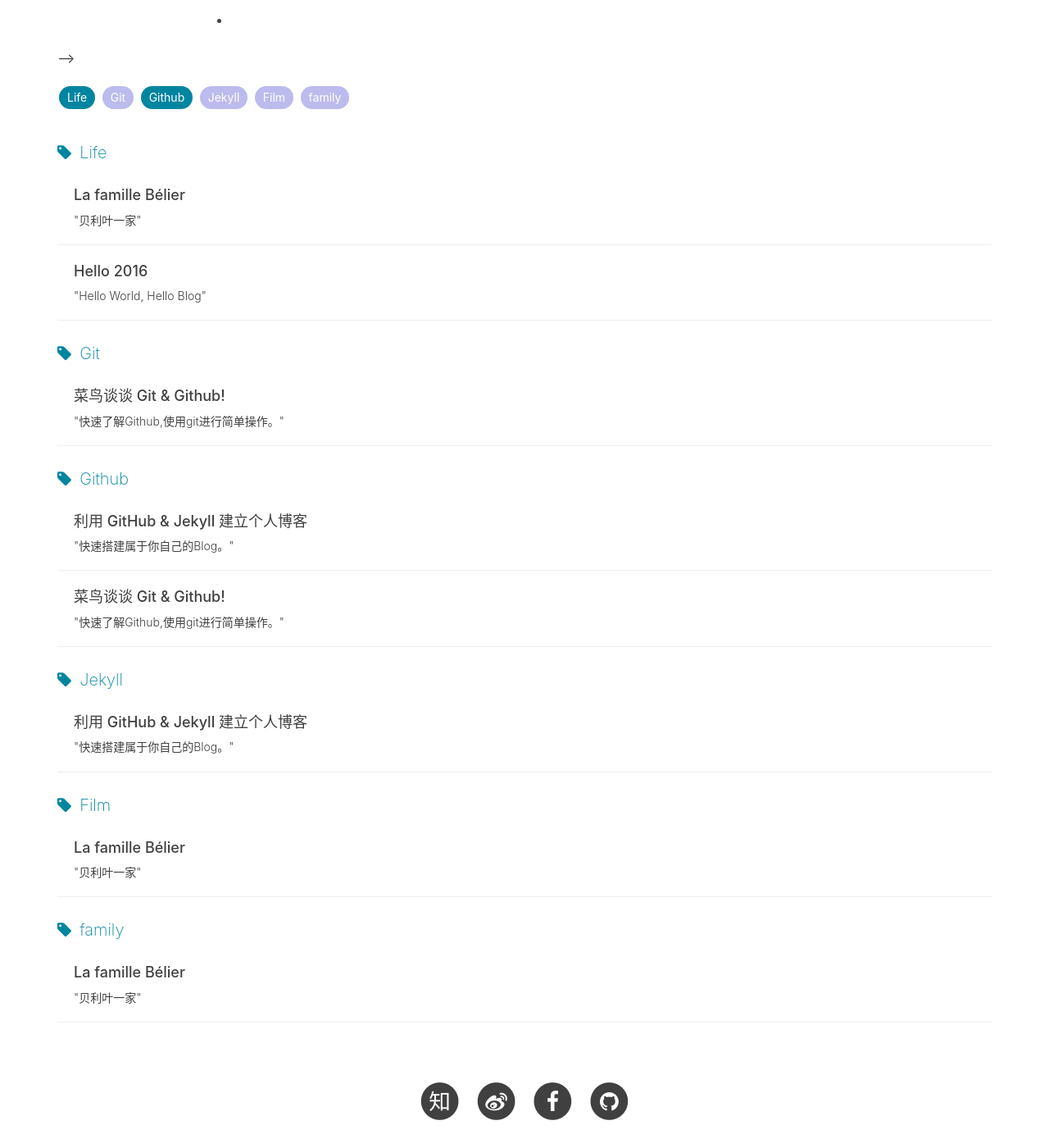
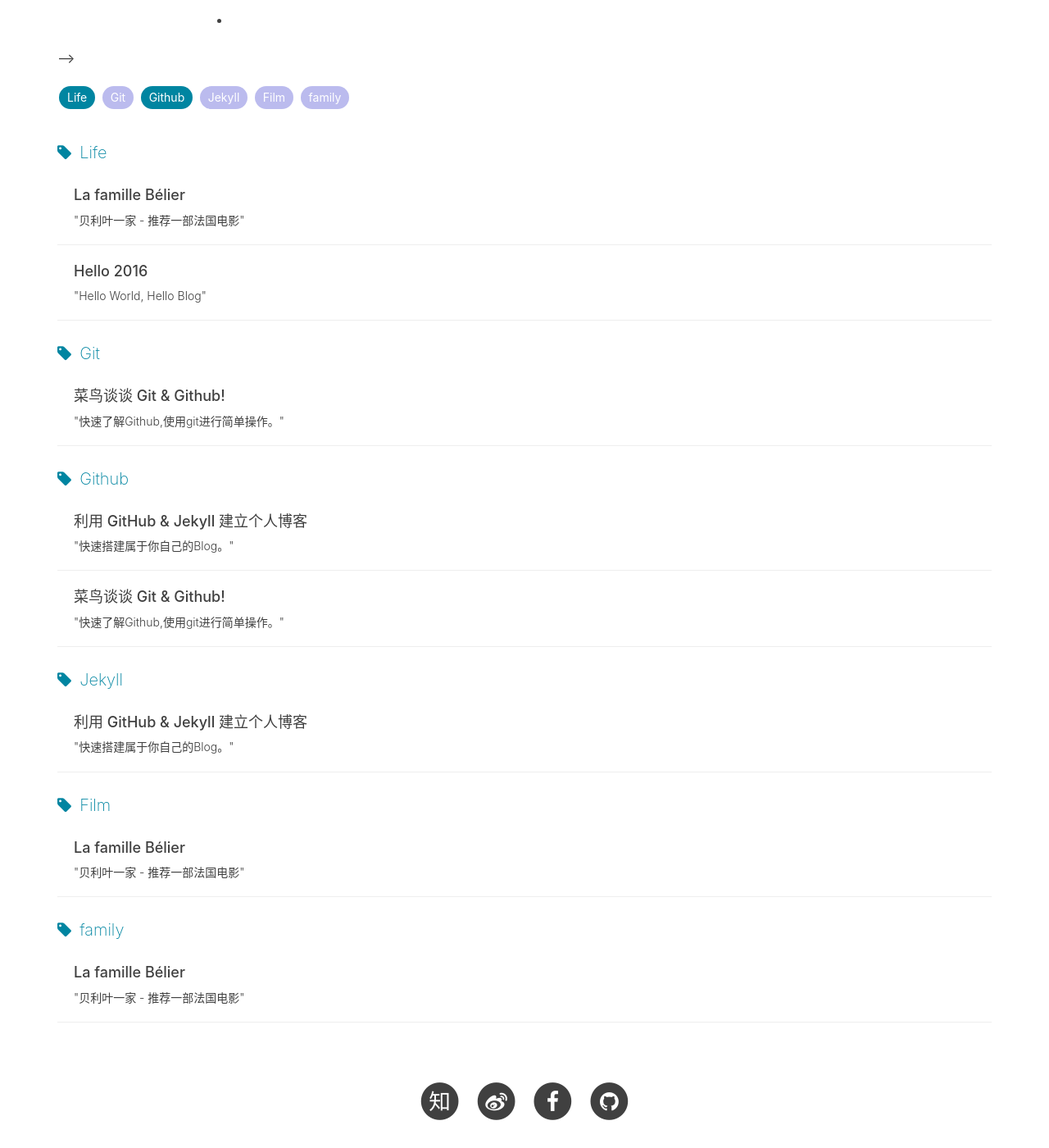
Before and after one commit to RyanYans/RyanYans.github.io, a Jekyll site: the page built from tags.html, in a window 1280 px wide and 1400 px high, scrolled down 446 px. Shown: the whole window at 82% size. Built offline with Jekyll 4.4.1, drawn with Linux system fonts in a browser that asks for light colours; nearby versions of some CDN libraries; comment, search, counter and statistics services are not loaded.

```diff
--- a/_posts/2016-04-02-family.markdown
+++ b/_posts/2016-04-02-family.markdown
@@ -1,7 +1,7 @@
 ---
 layout:     post
 title:      "La famille Bélier"
-subtitle:   " \"贝利叶一家\""
+subtitle:   " \"贝利叶一家 - 推荐一部法国电影\""
 date:       2016-04-02 00:30:00
 author:     "RyanYans"
 header-img: "img/post-bg-family.jpg"
@@ -25,5 +25,7 @@ tags:
 * 女猪居然跟我同龄，是要有满满的正能量呀！！！
 
 推荐给大家 --
+---
+<iframe frameborder="no" border="0" marginwidth="0" marginheight="0" width=330 height=86 src="http://music.163.com/outchain/player?type=2&id=31010115&auto=1&height=66"></iframe>
 
-<iframe frameborder="no" border="0" marginwidth="0" marginheight="0" width=330 height=86 src="http://music.163.com/outchain/player?type=2&id=31010115&auto=1&height=66"></iframe>
+---
```
